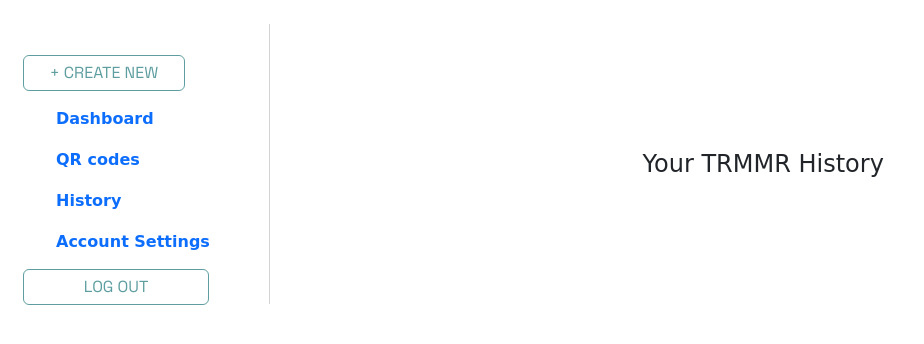
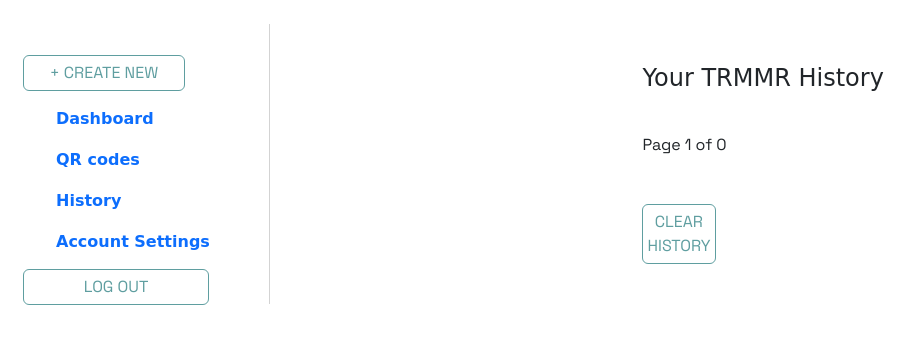
Before and after one commit to Klvxn/TRMMR, a Flask app: page /history in a window 1280 px wide. Shown: the part 56-400 px from the top of the page, without its empty margins (0-924 px from the left). Run offline with Flask 3, Linux system fonts and the light colour scheme; the visitor is signed in with stand-in values (Sample User, id 1); data that the repository does not hold is empty; some libraries are stand-ins or nearby versions; some web fonts are replaced.

Commit message:
pagination to history route

```diff
--- a/templates/analytics.html
+++ b/templates/analytics.html
@@ -8,7 +8,7 @@
         <p class="mb-5"><code>
           <a href="{{ url.short_url }}" class="justlink ">{{ url.short_url }}</a>
         </code></p>
-        <p class="text-small">URL: <a class="justlink">{{ url.org_url[:50] }}...</a></p>
+        <p class="text-small">URL: <a class="justlink">{{ url.original_url[:50] }}...</a></p>
         <p class="text-muted">Date Created: {{ url.created_at.strftime('%Y/%b/%d %H:%M:%S')  }}</p>
         <p class="text-muted">
           {% if url.last_visited %}
--- a/templates/history.html
+++ b/templates/history.html
@@ -4,23 +4,32 @@
   <div class="m-auto">
     <div class="history">
       <h4>Your TRMMR History</h4>
-      {% for url in urls %}
+      {% for url in url_history %}
         <div class="my-5 py-3">
           <b>TRMMD:</b> <a href="{{ url.short_url }}" class="d-inline">{{ url.short_url }}</a>
           <button hx-post="/url/delete/{{ url.unique_id }}" class="w-auto delete p-1">
             <img src="static/images/delete-button.svg" alt="Delete" height="15" width="15">
           </button><br>
-          <b>Original URL:</b> <a href="{{ url.org_url }}" class="justlink">{{ url.org_url[0:50] }}...</a><br>
+          <b>Original URL:</b> <a href="{{ url.org_url }}" class="justlink">{{ url.original_url[0:50] }}...</a><br>
           <b>Date Created:</b> <span class="text-muted">{{ url.created_at }}</span><br>
           <a class="m-1 p-1 float-end" href="{{ url_for('url.url_analytics', unique_id=url.unique_id) }}">
             View analytics ->
           </a>
         </div>
       {% endfor %}
-      {% if urls %}
-        <form action="" class="my-5" method="post">
-          <button type="submit">Clear history</button>
-        </form>
+      {% if url_history %}
+        <div>
+          {% if url_history.has_prev %}
+            <a href="{{ url_for('url.user_history', page=url_history.prev_num) }}" class="justlink">Previous</a>
+          {% endif %}
+          Page {{ page }} of {{ total_pages }}
+          {% if url_history.has_next %}
+            <a href="{{ url_for('url.user_history', page=url_history.next_num) }}" class="justlink">Next</a>
+          {% endif %}
+          <form action="" class="my-5" method="post">
+            <button type="submit">Clear history</button>
+          </form>
+        </div>
       {% endif %}
     </div>
   </div>
--- a/templates/home.html
+++ b/templates/home.html
@@ -43,8 +43,10 @@
           <button class="icon" onclick="clearInput()">
             <img src="/static/images/clear.png" alt="" height="20" width="20">
           </button>
-          <input class="my-4 mx-4" type="text" name="custom_half" id="custom_url"
+          {% if current_user.is_authenticated %}
+            <input class="my-4 mx-4" type="text" name="custom_half" id="custom_url"
                  placeholder="Add custom half e.g. trmmr.io/your-custom-half (Optional)" size="60">
+          {% endif %}
           <button type="submit" class="mt-4">
             <img src="/static/images/logo-2.png" alt="" width="30" height="24">
             TRM
@@ -77,7 +79,9 @@
                   <b></b> <a class="mx-4 font-small" href="{{ last_shortened_url.short_url }}">{{ last_shortened_url.short_url }}</a>
                   <span class="bubble">{{ last_shortened_url.get_total_clicks() }} Clicks</span><br>
                 </p>
-                Original URL: <a href="{{ last_shortened_url.org_url }}" class="justlink text-small">{{ last_shortened_url.org_url[0:70] }}...</a><br>
+                Original URL: <a href="{{ last_shortened_url.original_url }}" class="justlink text-small">
+                  {{ last_shortened_url.original_url[0:70] }}...
+                </a><br>
                 <a class="m-1 p-1 float-end" href="{{ url_for('url.url_analytics', unique_id=last_shortened_url.unique_id) }}">
                   View analytics ->
                 </a>
--- a/urls/models.py
+++ b/urls/models.py
@@ -10,9 +10,9 @@
 
     id = db.Column(db.Integer, nullable=False, primary_key=True)
     # title = db.Column(db.String, nullable=True)
-    org_url = db.Column(db.String, nullable=False)
-    short_url = db.Column(db.String, nullable=False)
-    unique_id = db.Column(db.String, nullable=False)
+    original_url = db.Column(db.String, nullable=False)
+    short_url = db.Column(db.String, nullable=False, unique=True)
+    unique_id = db.Column(db.String, nullable=False, unique=True)
     password = db.Column(db.String, nullable=True)
     created_at = db.Column(db.DateTime, default=datetime.now)
     last_visited = db.Column(db.DateTime)
--- a/urls/views.py
+++ b/urls/views.py
@@ -1,4 +1,4 @@
-import base64, io
+import base64, io, math
 from datetime import datetime
 
 import qrcode
@@ -30,27 +30,36 @@
 
         if current_user.is_authenticated:
             user_id = current_user.id
-            url_exist = ShortenedURL.query.filter_by(org_url=long_url, user_id=user_id).first()
+            url_exist = ShortenedURL.query.filter_by(original_url=long_url, user_id=user_id).first()
 
             if url_exist:
                 short_url = url_exist.short_url
 
                 if custom_url:
                     _url = custom_url.replace(" ", "-")
-                    short_url = request.host_url + _url
-                    url_exist.short_url = short_url
-                    url_exist.unique_id = _url
+                    custom_name_exist = ShortenedURL.query.filter_by(unique_id=_url).first()
+
+                    if not custom_name_exist:
+                        short_url = request.host_url + _url
+                        url_exist.short_url = short_url
+                        url_exist.unique_id = _url
+                        db.session.commit()
+
+                    else:
+                        flash(f"A URL with custom name: {custom_url}, already exists", "error")
+
+            else:
+                short_url, error = generate_short_url(custom_url=custom_url) if custom_url else generate_short_url()
+
+                if not error:
+                    new_url = ShortenedURL(original_url=long_url, short_url=short_url, user_id=user_id)
+                    db.session.add(new_url)
                     db.session.commit()
 
-            else:
-                short_url = generate_short_url(custom_url=custom_url) if custom_url else generate_short_url()
-                new_url = ShortenedURL(org_url=long_url, short_url=short_url, user_id=user_id)
-
-                db.session.add(new_url)
-                db.session.commit()
-
+                else:
+                    flash(error, "error")
         else:
-            short_url = generate_short_url(custom_url=custom_url) if custom_url else generate_short_url()
+            short_url, _ = generate_short_url()
 
         context["short_url"] = short_url
 
@@ -69,6 +78,7 @@
 
 
 @url_bp.route("/<unique_id>", methods=["GET"])
+@cache.cached(timeout=50)
 @limiter.limit("20/minute")
 def redirect_to_org_url(unique_id):
     short_url = request.host_url + unique_id
@@ -79,7 +89,7 @@
         return render_template("password.html", unique_id=url.unique_id)
 
     Click().record_click(url, request)
-    return redirect(url.org_url)
+    return redirect(url.original_url)
 
 
 @url_bp.route("/authenticate/url/<unique_id>", methods=["GET", "POST"])
@@ -92,13 +102,14 @@
 
         if password and check_password_hash(url.password, password):
             Click().record_click(url, request)
-            return redirect(url.org_url)
+            return redirect(url.original_url)
 
         flash("The password you entered is invalid", "error")
     return render_template("password.html", unique_id=url.unique_id)
 
 
 @url_bp.route("/qrcodes/generate", methods=["GET", "POST"])
+@cache.cached(timeout=50)
 @login_required
 def generate_qrcode():
     if request.method == "POST":
@@ -133,10 +144,13 @@
 
 
 @url_bp.route("/history", methods=["GET", "POST"])
-@cache.cached(timeout=30)
 @login_required
 def user_history():
-    user_urls = ShortenedURL.get_user_recent_urls(current_user.id).all()
+    page = int(request.args.get("page", 1))
+    per_page = 3
+    url_history = ShortenedURL.get_user_recent_urls(current_user.id).paginate(page=page, per_page=per_page)
+    total_results = ShortenedURL.get_user_recent_urls(current_user.id).count()
+    total_pages = math.ceil(total_results / per_page)
 
     # Clear URL history
     if request.method == "POST":
@@ -147,7 +161,7 @@
 
         return redirect("/history")
 
-    context = {"urls": user_urls}
+    context = {"url_history": url_history, "page": page, "total_pages": total_pages}
     return render_template("history.html", **context)
 
 
```
Also changed, not shown: util/__init__.py (+19 -3 lines), README.md.
